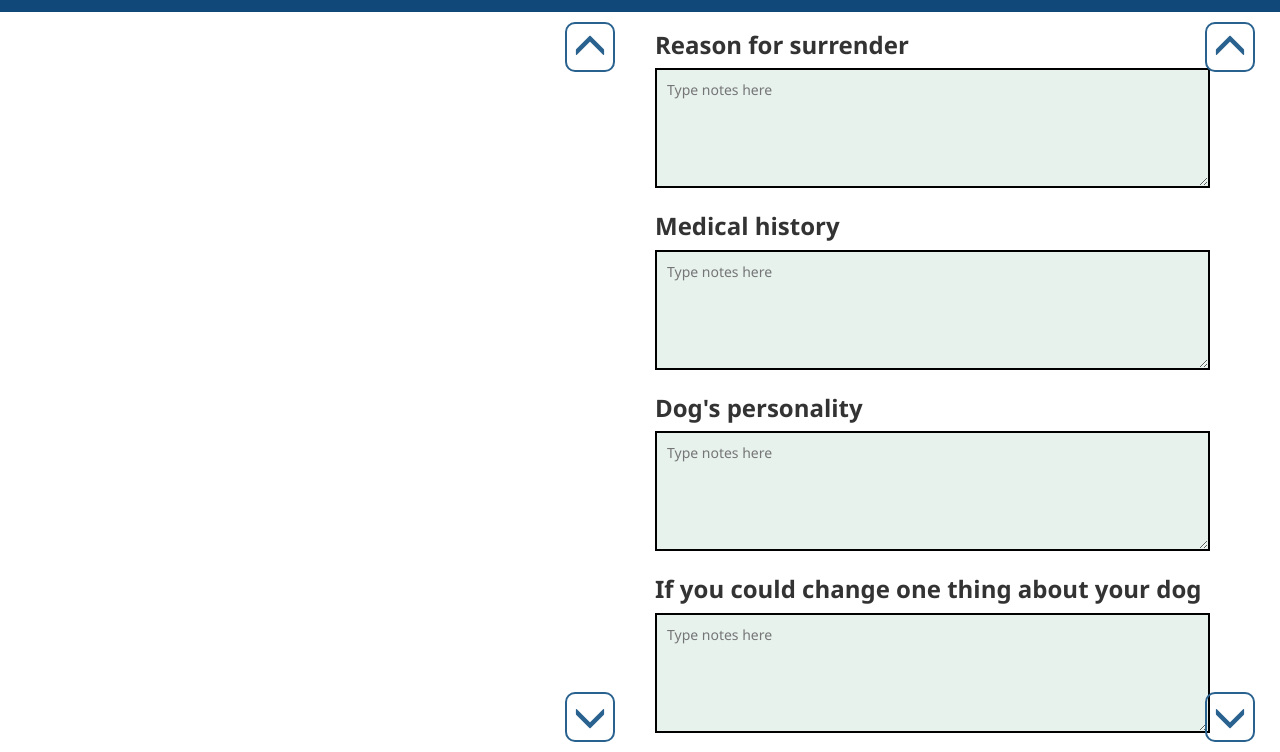
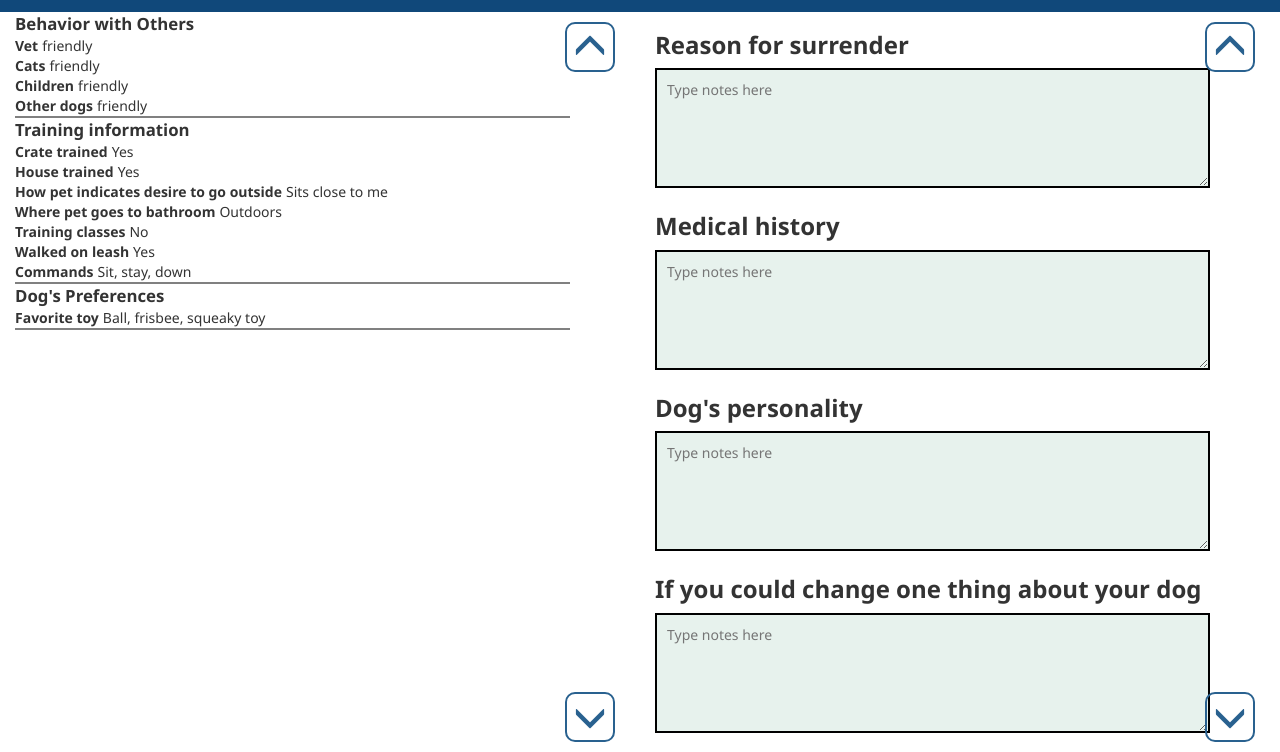
Before and after one commit to ldoubleuz/cmu-hci-capstone-2015-prototype, a plain HTML site: page interview-guide/guide.html in a window 1280 px wide. Shown: the part 48-800 px from the top of the page. Drawn offline with Linux system fonts and the light colour scheme; a web font is replaced by a local one.

Commit message:
added intake info json loader (don't forget to run chrome with --allow-access-from-files flag)

```diff
--- a/interview-guide/css/main.css
+++ b/interview-guide/css/main.css
@@ -100,6 +100,27 @@ body {
     margin-right: 25px;
 }
 
+#intake-information .intake-section {
+  border-bottom: 2px solid grey;
+}
+
+#intake-information .intake-title {
+  font-weight: bold;
+  font-size: 1.2em;
+}
+
+#intake-information .intake-field {
+  display: block;
+}
+
+#intake-information .field-title {
+  font-weight: bold;
+}
+
+#intake-information .field-value {
+  margin-left: 4px;
+}
+
 #interview-guide {
     right: 0;
     left: 50%;
--- a/interview-guide/js/loadIntakeInfo.js
+++ b/interview-guide/js/loadIntakeInfo.js
@@ -1,12 +1,41 @@
+function buildField(field) {
+    var title = field.title || '';
+    var value = field.value || '';
+
+    var $field = $('<div>').addClass('intake-field');
+    $field.append(
+        $('<span>').addClass('field-title').text(title)
+    );
+    $field.append(
+        $('<span>').addClass('field-value').text(value)
+    );
+    return $field;
+}
+
 function buildSection(section) {
     var title = section.title || '';
     var fields = section.fields || [];
+
+    var $section = $('<div>').addClass('intake-section');
+    $section.append(
+        $('<header>').addClass('intake-title').text(title)
+    );
+
+    for (var i=0; i < fields.length; i++) {
+        var $field = buildField(fields[i]);
+        $section.append($field);
+    }
+
+    return $section;
 }
 
 function buildInfoHtml(data) {
-    var sections = data.sections;
+    var sections = data.sections || [];
+    var $container = $('#intake-information');
+
     for (var i=0; i < sections.length; i++) {
-        buildSection(sections[i]);
+        var $section = buildSection(sections[i]);
+        $container.append($section);
     }
 }
 
```
